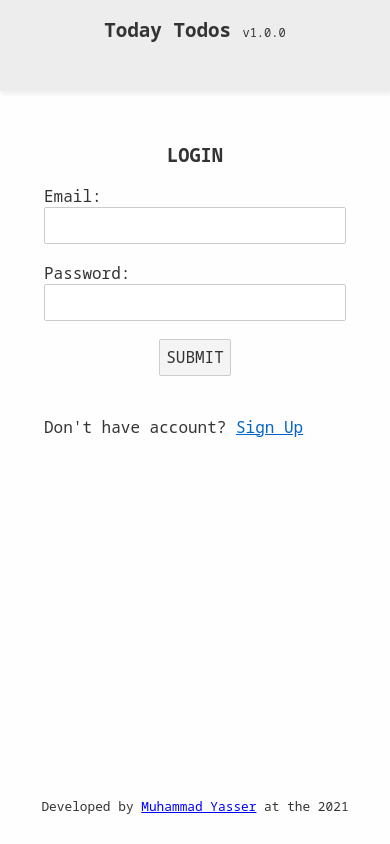
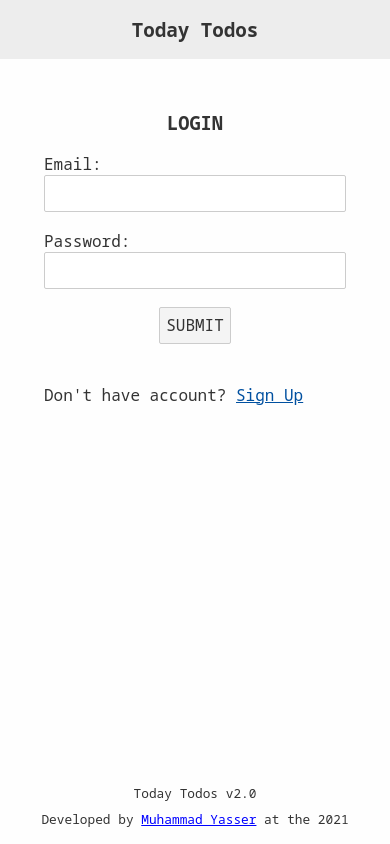
Before and after one commit to roktcode/todaytodos, a Svelte app: page / in a window 390 px wide. Built offline with nearby package versions, Linux system fonts and the light colour scheme.

Commit message:
fixed some layout issues

```diff
--- a/src/components/Footer.svelte
+++ b/src/components/Footer.svelte
@@ -1,15 +1,22 @@
 <footer>
-	<p>
-		Developed by <a target="_blank" href="https://roktlandr.vercel.app"
-			>Muhammad Yasser</a
-		> at the 2021
-	</p>
+	<div class="version">
+		<p>Today Todos v2.0</p>
+	</div>
+
+	<div class="author">
+		<p>
+			Developed by <a target="_blank" href="https://roktlandr.vercel.app"
+				>Muhammad Yasser</a
+			> at the 2021
+		</p>
+	</div>
 </footer>
 
 <style>
 	footer {
 		display: flex;
 		justify-content: center;
+		gap: 0.5rem;
 		align-items: center;
 		text-align: center;
 		margin-top: 100px;
@@ -17,9 +24,19 @@
 		padding: 1rem;
 	}
 
+	footer p {
+		margin: 0;
+	}
+
 	footer a {
 		text-decoration: underline;
 
 		color: var(--footer-link-color);
 	}
+
+	@media (max-width: 600px) {
+		footer {
+			flex-direction: column;
+		}
+	}
 </style>
--- a/src/components/LoginPage.svelte
+++ b/src/components/LoginPage.svelte
@@ -6,6 +6,7 @@
 	let errorText = "";
 
 	async function login() {
+		try {
 			const response = await fetch(" http://localhost:3000/api/login", {
 				method: "POST",
 				headers: {
@@ -16,7 +17,8 @@
 
 			if (!response.ok) {
 				console.log("Login failed with code", response.status);
-			errorText = `Login failed with status code ${response.status}`;
+				// errorText = `Login failed with status code ${response.status}`;
+				errorText = `Login failed. Try again with valid email, password`;
 				return;
 			}
 
@@ -24,6 +26,7 @@
 			const json = await response.json();
 			$authStore = { user: json, currentPage: "dashboard" };
 			localStorage.setItem("user", JSON.stringify(json));
+		} catch (error) {}
 	}
 </script>
 
@@ -62,11 +65,17 @@
 	<div class="signup-text">
 		<!-- Don't have an account? <a href="/signup" use:link> Sign Up</a> -->
 		Don't have account?
-		<a href="#" on:click={() => ($authStore.currentPage = "signup")}>Sign Up</a>
+		<a
+			href=""
+			on:click|preventDefault={() => ($authStore.currentPage = "signup")}
+			>Sign Up</a
+		>
 
 		<!-- <button on:click={() => ($authStore.currentPage = "signup")}>Sign Up</button -->
 	</div>
+	{#if errorText}
 		<div class="error">{errorText}</div>
+	{/if}
 </div>
 
 <style>
--- a/src/components/Navbar.svelte
+++ b/src/components/Navbar.svelte
@@ -2,8 +2,8 @@
 	import { authStore } from "../stores/authStore.js";
 
 	function logout() {
+		$authStore = { currentPage: "login", user: null };
 		localStorage.removeItem("user");
-		$authStore = { currentPage: "login", user: null };
 	}
 </script>
 
@@ -13,18 +13,15 @@
 			<div class="logo">
 				<a href="/">
 					{$authStore.user ? $authStore.user.name + "'s" : "Today"} Todos
-					<span>v1.0.0</span></a
-				>
+				</a>
 			</div>
 		</div>
 
-		<nav />
-
-		<ul class="nav-links">
-			{#if $authStore.user}
+		{#if $authStore.user}
+			<ul class="nav-links">
 				<li><button on:click={logout}>Logout</button></li>
-			{/if}
-		</ul>
+			</ul>
+		{/if}
 	</div>
 </nav>
 
@@ -36,7 +33,7 @@
 		/* background: #eee; */
 		background: var(--navbar-bg-color);
 		margin-bottom: 2rem;
-		box-shadow: 2px 3px 4px var(--navbar-box-shadow-color);
+		/* box-shadow: 1px 2px 3px var(--navbar-box-shadow-color); */
 	}
 
 	.nav-container {
@@ -75,10 +72,10 @@
 		font-weight: 600;
 	}
 
-	.brand span {
+	/* .brand span {
 		font-size: 0.75rem;
 		font-weight: lighter;
-	}
+	} */
 
 	button {
 		cursor: pointer;
@@ -87,6 +84,7 @@
 	@media (max-width: 500px) {
 		.nav-container {
 			flex-direction: column;
+			gap: 1rem;
 		}
 
 		.nav-container ul {
--- a/src/components/SignupPage.svelte
+++ b/src/components/SignupPage.svelte
@@ -7,6 +7,7 @@
 	let errorText = "";
 
 	async function signup() {
+		try {
 			const response = await fetch("http://localhost:3000/api/signup", {
 				method: "POST",
 				headers: {
@@ -21,7 +22,8 @@
 					"Sign up failed with code",
 					response.statusText
 				);
-			errorText = `Sign up failed with status code ${response.statusText}`;
+				// errorText = `Sign up failed with status code ${response.statusText}`;
+				errorText = `Sign up failed. Make sure to enter a name with at least 2 characters, valid email, and password with at least 2 characters`;
 				return;
 			}
 
@@ -29,10 +31,7 @@
 			const json = await response.json();
 			$authStore = { user: json, currentPage: "dashboard" };
 			localStorage.setItem("user", JSON.stringify(json));
-		// $currentPageStore = "dashboard";
-		// $authStore = json
-		// $currentPageStore = "dashboard";
-		// localStorage.setItem("user", JSON.stringify(json));
+		} catch (error) {}
 	}
 </script>
 
@@ -80,9 +79,16 @@
 
 	<div class="signup-text">
 		Already have an account?
-		<a href="#" on:click={() => ($authStore.currentPage = "login")}>Login</a>
+		<a
+			href=""
+			on:click|preventDefault={() => ($authStore.currentPage = "login")}
+			>Login</a
+		>
 	</div>
+
+	{#if errorText}
 		<div class="error">{errorText}</div>
+	{/if}
 </div>
 
 <style>
```
Lines whose indentation alone changed are shown as unchanged.
